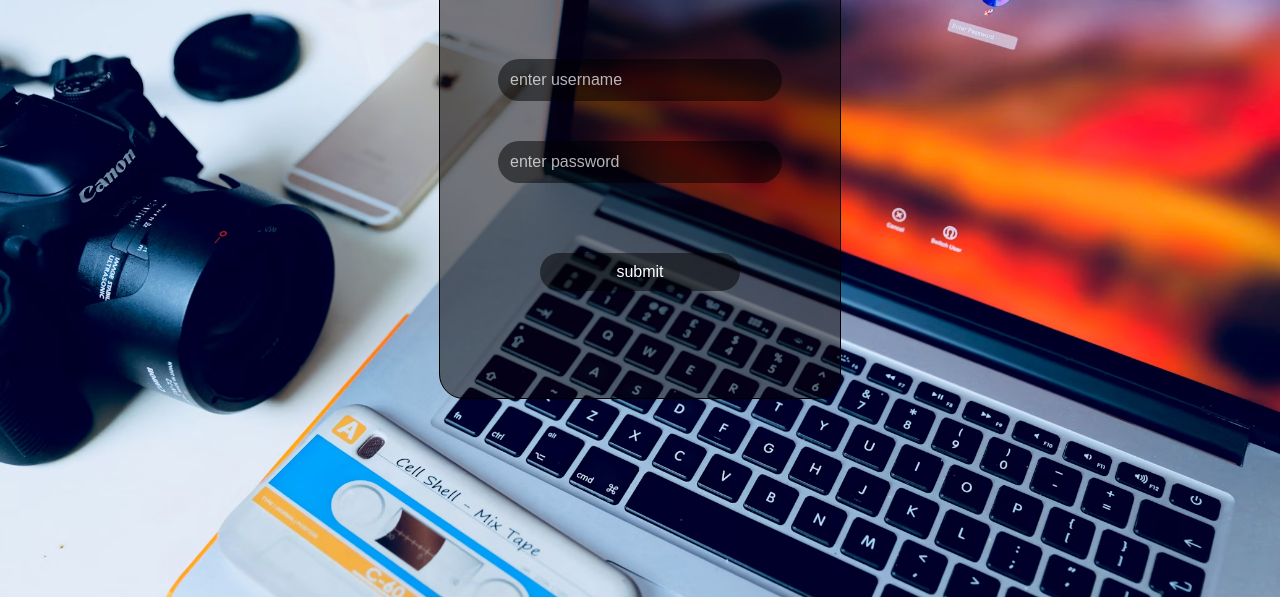
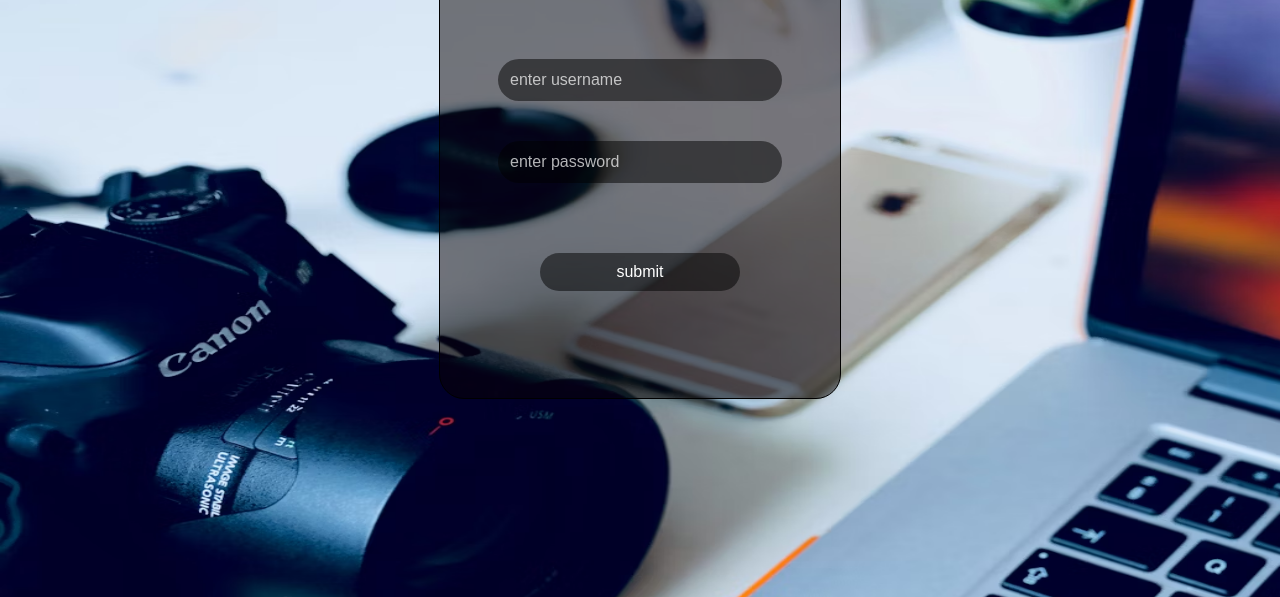
Before and after one commit to rijogit007/simple-login, a plain HTML site: page index.html in a window 1280 px wide. Shown: the part 203-800 px from the top of the page. Drawn offline with Linux system fonts and the light colour scheme.

Commit message:
Update style.css

```diff
--- a/style.css
+++ b/style.css
@@ -2,7 +2,7 @@ body{
 
 background-image: url(laptop.avif);
 background-repeat: no-repeat;
-background-size:cover;
+background-size:200% 200%;
 overflow: hidden;
 
 }
```
